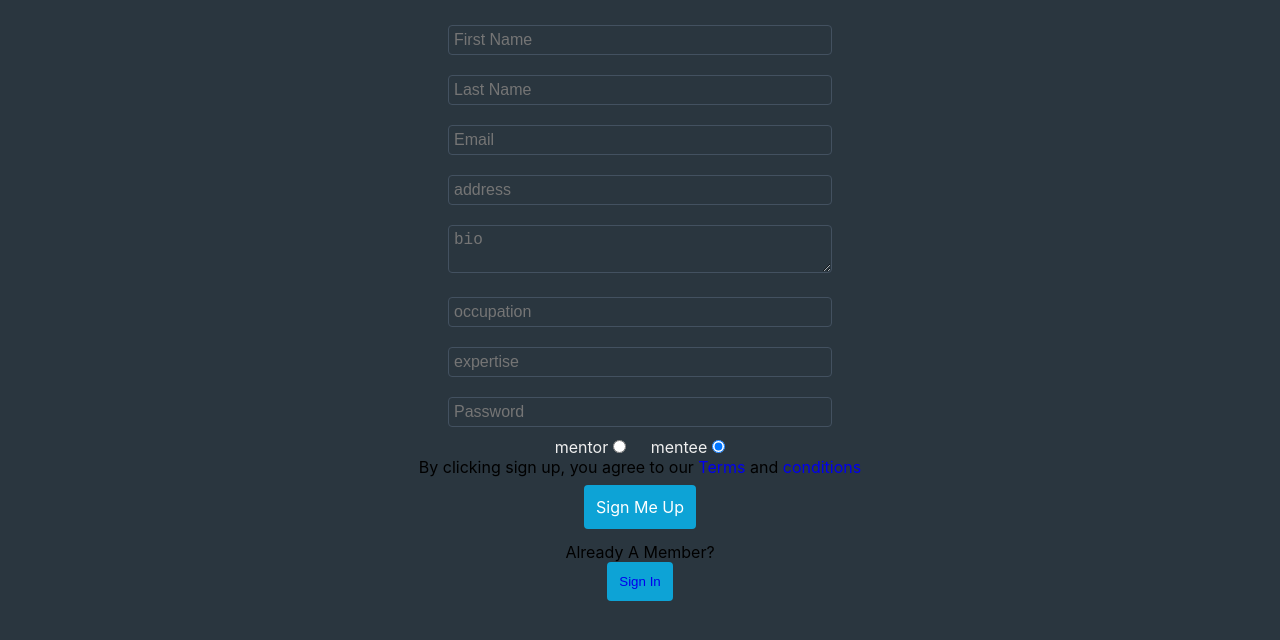
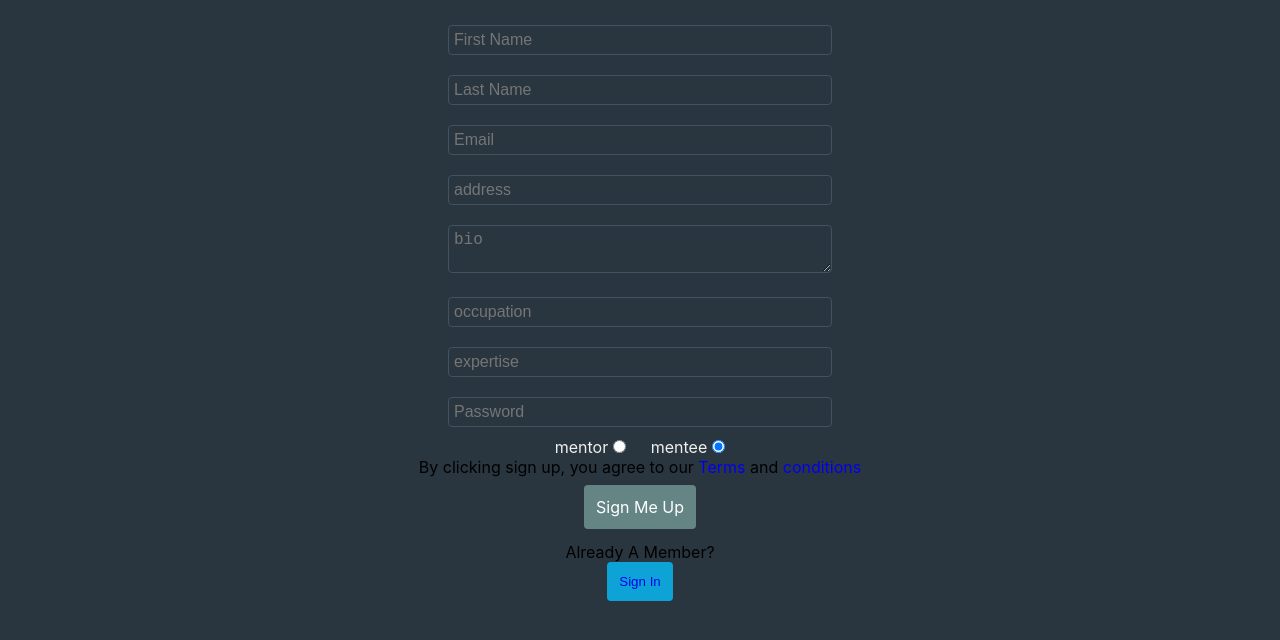
Before and after one commit to nhmanzi/frree-mentors-OG, a plain HTML site: page UI/pages/signup.html in a window 1280 px wide. Shown: the part 96-736 px from the top of the page. Drawn offline with Linux system fonts and the light colour scheme.

Commit message:
adding a color
signup
[finishes #232445]

```diff
--- a/UI/pages/signup.html
+++ b/UI/pages/signup.html
@@ -67,7 +67,7 @@
                  By clicking sign up, you agree to our <a href="#">Terms</a> and <a href="#">conditions</a>
                  </p>
                  <br/>
-                 <a href="login.html" class="btn-sgn">Sign Me Up</a>
+                 <a href="login.html" class="btn-sgn" id="gray">Sign Me Up</a>
 
             </div>
 
--- a/UI/styling/styles.css
+++ b/UI/styling/styles.css
@@ -7,6 +7,9 @@
 }
 #table-filter{
   margin-left:2vw;
+}
+#gray{
+  background-color: #658585;
 }
 footer{
   display:none;
```
